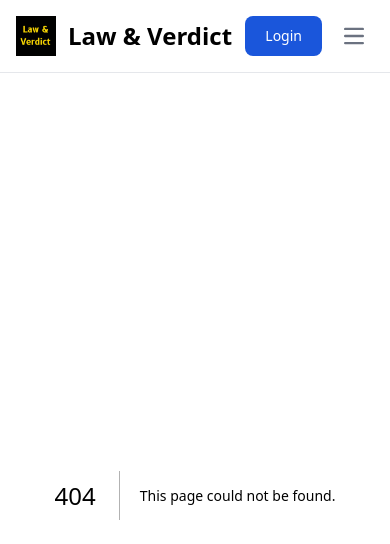
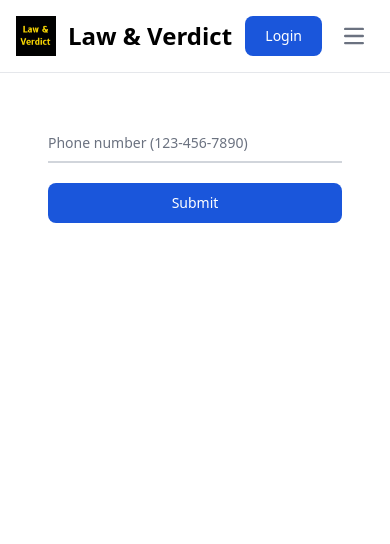
Before and after one commit to priyanshubarai/lawverdict, a Next.js app: page /add-phone in a window 390 px wide. Before the commit this address had no page. Shown: the top 544 px of the page. Built offline with nearby package versions, Linux system fonts and the light colour scheme; no server answers.

Commit message:
phone no form done

```diff
--- /dev/null
+++ b/app/add-phone/page.jsx
@@ -0,0 +1,12 @@
+import React from "react";
+import AddPhone from "../../components/AddPhone";
+
+const page = () => {
+  return (
+      <div className="h-screen bg-white p-12 dark:bg-gray-900">
+        <AddPhone />
+      </div>
+  );
+};
+
+export default page;
--- /dev/null
+++ b/app/api/add-phone/route.js
@@ -0,0 +1,16 @@
+import { NextResponse } from "next/server";
+
+export async function POST(req) {
+  try {
+    const { email, name, phone } = await req.json();
+    console.log("add-phone received:", { email, name, phone });
+
+    return NextResponse.json({
+      message: "Received and logged",
+      payload: { email, name, phone },
+    });
+  } catch (err) {
+    console.error("Error in /api/add-phone:", err);
+    return NextResponse.json({ message: "Invalid request" }, { status: 400 });
+  }
+}
--- a/app/layout.tsx
+++ b/app/layout.tsx
@@ -1,9 +1,9 @@
-import {  ThemeModeScript } from "flowbite-react";
+import { ThemeModeScript } from "flowbite-react";
 import type { Metadata } from "next";
 import { ThemeInit } from "../.flowbite-react/init";
 import "./globals.css";
-import NavBar from "../components/NavBar"
-
+import NavBar from "../components/NavBar";
+import { Auth0Provider } from "@auth0/nextjs-auth0/client";
 
 export const metadata: Metadata = {
   title: "Law & verdict task 1",
@@ -20,10 +20,12 @@ export default function RootLayout({
       <head>
         <ThemeModeScript />
       </head>
-      <body className="flex flex-col min-h-screen">
-        <ThemeInit />
-        <NavBar/>
-        {children}
+      <body className="flex min-h-screen flex-col">
+        <Auth0Provider>
+          <ThemeInit />
+          <NavBar />
+          {children}
+        </Auth0Provider>
       </body>
     </html>
   );
--- a/app/about/page.jsx
+++ b/app/profile/page.jsx
@@ -1,11 +1,11 @@
 import React from 'react'
 
-const page = () => {
+const Profile = () => {
   return (
     <div>
-      About
+      Profile
     </div>
   )
 }
 
-export default page
+export default Profile
--- /dev/null
+++ b/components/AddPhone.jsx
@@ -0,0 +1,77 @@
+"use client";
+
+import React, { useState } from "react";
+import { useUser } from "@auth0/nextjs-auth0";
+
+const AddPhone = () => {
+  const { user } = useUser() || {};
+  const email = user?.email;
+  const name = user?.name;
+
+  const [phone, setPhone] = useState("");
+  const [loading, setLoading] = useState(false);
+
+  async function handleSubmit(e) {
+    e.preventDefault();
+    setLoading(true);
+    try {
+      const res = await fetch("/api/add-phone", {
+        method: "POST",
+        headers: { "Content-Type": "application/json" },
+        body: JSON.stringify({ email, name, phone }),
+      });
+
+      let data = null;
+      try {
+        data = await res.json();
+      } catch (err) {
+        console.warn("Failed to parse JSON response from /api/add-phone", err);
+      }
+
+      if (!res.ok) {
+        console.error("Server error", res.status, data);
+      } else {
+        console.log("Success:", data);
+      }
+    } catch (err) {
+      console.error("Network or fetch error", err);
+    } finally {
+      setLoading(false);
+    }
+  }
+
+  return (
+    <div>
+      <form onSubmit={handleSubmit} className="mx-auto max-w-sm">
+        <div className="mb-5">
+          <div className="group relative z-0 mb-5 w-full">
+            <input
+              type="text"
+              name="floating_phone"
+              id="floating_phone"
+              value={phone}
+              onChange={(e) => setPhone(e.target.value)}
+              className="peer block w-full appearance-none border-0 border-b-2 border-gray-300 bg-transparent px-0 py-2.5 text-sm text-gray-900 focus:border-blue-600 focus:ring-0 focus:outline-none dark:border-gray-600 dark:text-white dark:focus:border-blue-500"
+              placeholder=" "
+              required
+            />
+            <label
+              htmlFor="floating_phone"
+              className="absolute top-3 -z-10 origin-[0] -translate-y-6 scale-75 transform text-sm text-gray-500 duration-300 peer-placeholder-shown:translate-y-0 peer-placeholder-shown:scale-100 peer-focus:start-0 peer-focus:-translate-y-6 peer-focus:scale-75 peer-focus:font-medium peer-focus:text-blue-600 rtl:peer-focus:translate-x-1/4 dark:text-gray-400 peer-focus:dark:text-blue-500"
+            >
+              Phone number (123-456-7890)
+            </label>
+          </div>
+        </div>
+        <button
+          type="submit"
+          className="w-full rounded-lg bg-blue-700 px-5 py-2.5 text-center text-sm font-medium text-white hover:bg-blue-800 focus:ring-4 focus:ring-blue-300 focus:outline-none sm:w-auto dark:bg-blue-600 dark:hover:bg-blue-700 dark:focus:ring-blue-800"
+        >
+          Submit
+        </button>
+      </form>
+    </div>
+  );
+};
+
+export default AddPhone;
--- a/components/HeroSection.jsx
+++ b/components/HeroSection.jsx
@@ -1,6 +1,11 @@
+'use client';
+
 import React from "react";
+import { useUser } from "@auth0/nextjs-auth0";
 
 const HeroSection = () => {
+  const { user, isLoading } = useUser();
+
   return (
     <div>
       <section className="bg-white dark:bg-gray-900">
@@ -38,9 +43,10 @@ const HeroSection = () => {
             if 4th device tries to login, one of the previous session has to be
             terminated.
           </p>
+          {!user && !isLoading && (
             <div className="mb-8 flex flex-col space-y-4 sm:flex-row sm:justify-center sm:space-y-0 sm:space-x-4 lg:mb-16">
               <a
-              href="/login"
+                href="/auth/login?returnTo=/add-phone"
                 className="bg-primary-700 hover:bg-primary-800 focus:ring-primary-300 dark:focus:ring-primary-900 inline-flex items-center justify-center rounded-lg px-5 py-3 text-center text-base font-medium text-white focus:ring-4"
               >
                 Try now
@@ -58,7 +64,7 @@ const HeroSection = () => {
                 </svg>
               </a>
             </div>
-
+          )}
         </div>
       </section>
     </div>
--- a/components/NavBar.jsx
+++ b/components/NavBar.jsx
@@ -1,7 +1,13 @@
-import React from "react";
+"use client";
+
+import React, { use, useState } from "react";
 import Logo from "../components/Logo";
+import { useUser } from "@auth0/nextjs-auth0";
+// import Profile from "../components/Profile"
 
 const NavBar = () => {
+  const { user, isLoading } = useUser();
+
   return (
     <div>
       <nav className="start-0 top-0 z-20 w-full border-b border-gray-200 bg-white dark:border-gray-600 dark:bg-gray-900">
@@ -16,19 +22,32 @@ const NavBar = () => {
             </span>
           </a>
           <div className="flex space-x-3 md:order-2 md:space-x-0 rtl:space-x-reverse">
-            {/* <button
-              type="button"
-              className="rounded-lg bg-blue-700 px-4 py-2 text-center text-sm font-medium text-white hover:bg-blue-800 focus:ring-4 focus:ring-blue-300 focus:outline-none dark:bg-blue-600 dark:hover:bg-blue-700 dark:focus:ring-blue-800"
-            >
-              Log in
-            </button> */}
+            {!isLoading && !user && (
+              <a
+                href="/auth/login?returnTo=/add-phone"
+                className="rounded-lg bg-blue-700 px-5 py-2.5 text-sm font-medium text-white hover:bg-blue-800 focus:ring-4 focus:ring-blue-300 focus:outline-none dark:bg-blue-600 dark:hover:bg-blue-700 dark:focus:ring-blue-800"
+              >
+                Login
+              </a>
+            )}
+            {user && !isLoading && (
+              <div className="flex gap-2">
+                <a href="/profile">
+                  <img
+                    className="h-10 w-10 rounded-full"
+                    src={user.picture}
+                    alt={user.name}
+                  />
+                </a>
 
-            <a
-              href="/auth/login"
-              className="rounded-lg bg-blue-700 px-5 py-2.5 text-sm font-medium text-white hover:bg-blue-800 focus:ring-4 focus:ring-blue-300 focus:outline-none dark:bg-blue-600 dark:hover:bg-blue-700 dark:focus:ring-blue-800"
-            >
-              Login
-            </a>
+                <a
+                  href="/auth/logout"
+                  className="rounded-lg bg-blue-700 px-5 py-2.5 text-sm font-medium text-white hover:bg-blue-800 focus:ring-4 focus:ring-blue-300 focus:outline-none dark:bg-blue-600 dark:hover:bg-blue-700 dark:focus:ring-blue-800"
+                >
+                  Log out
+                </a>
+              </div>
+            )}
 
             <button
               data-collapse-toggle="navbar-sticky"
@@ -77,14 +96,6 @@ const NavBar = () => {
                   Dashboard
                 </a>
               </li>
-              <li>
-                <a
-                  href="/about"
-                  className="block rounded-sm px-3 py-2 text-gray-900 hover:bg-gray-100 md:p-0 md:hover:bg-transparent md:hover:text-blue-700 dark:border-gray-700 dark:text-white dark:hover:bg-gray-700 dark:hover:text-white md:dark:hover:bg-transparent md:dark:hover:text-blue-500"
-                >
-                  About
-                </a>
-              </li>
             </ul>
           </div>
         </div>
--- a/package.json
+++ b/package.json
@@ -12,10 +12,9 @@
   },
   "dependencies": {
     "@auth0/nextjs-auth0": "^4.12.0",
+    "auth0": "^5.1.0",
     "flowbite-react": "^0.12.4",
-    "next": "^15.4.2",
-    "react": "^19.1.0",
-    "react-dom": "^19.1.0"
+    "next": "^15.4.2"
   },
   "devDependencies": {
     "@eslint/eslintrc": "^3.3.1",
```
Also changed, not shown: components/Profile.jsx (added), 1 other file (tests, documents, lock files or other folders). Lines whose indentation alone changed are shown as unchanged.
